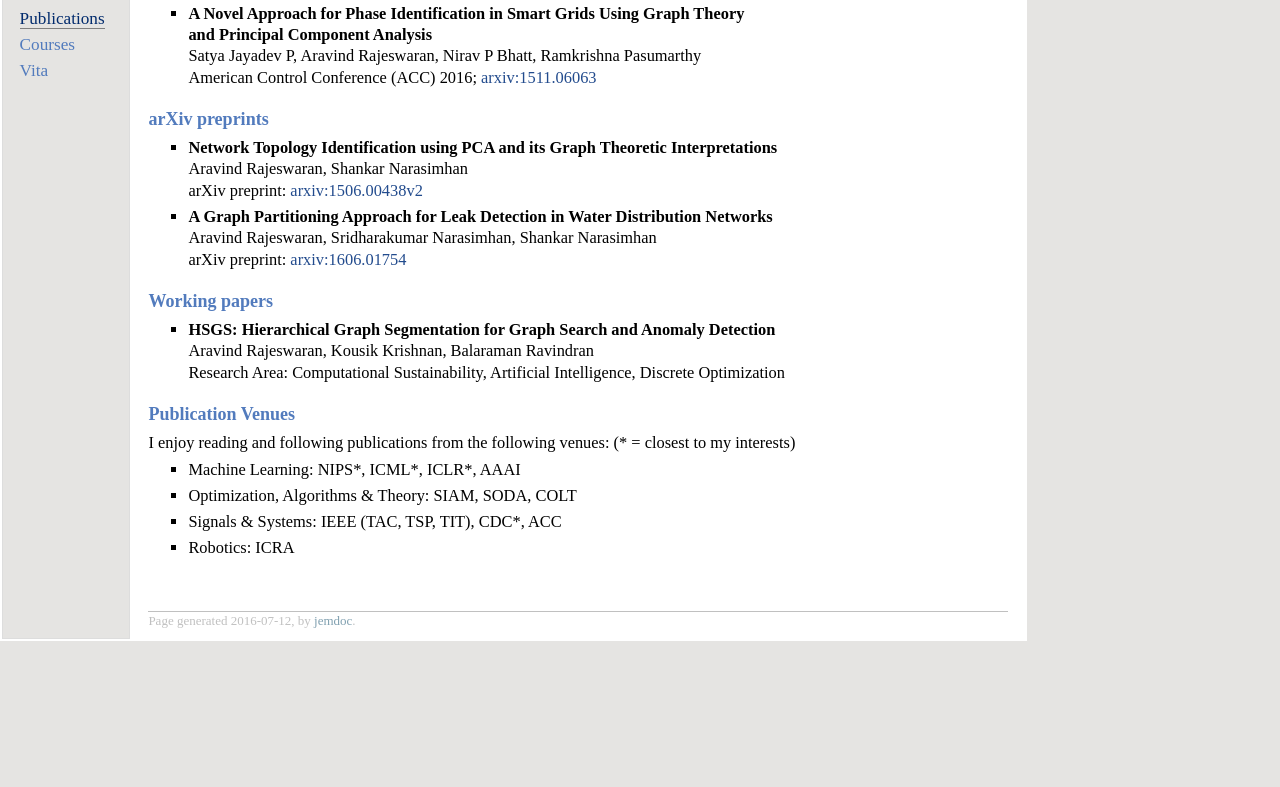
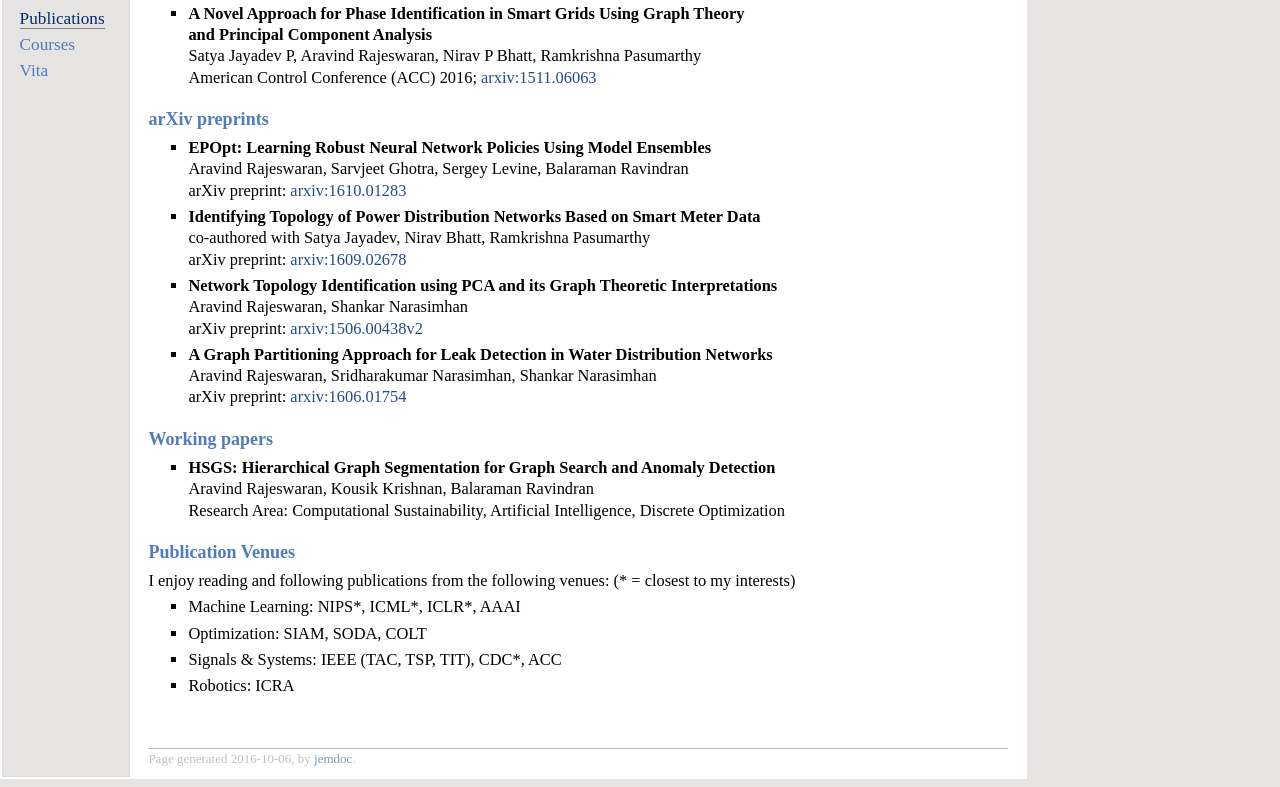
Before and after one commit to aravindr93/aravindr93.github.io, a plain HTML site: page publications.html in a window 1280 px wide. Shown: the part 97-884 px from the top of the page. Before the commit the page ends 800 px from the top, so only its background shows below. Drawn offline with Linux system fonts and the light colour scheme.

Commit message:
added new pre-prints to publications

```diff
--- a/publications.html
+++ b/publications.html
@@ -40,6 +40,14 @@ American Control Conference (ACC) 2016; <a href="http://arxiv.org/abs/1511.06063
 </ul>
 <h3>arXiv preprints</h3>
 <ul>
+<li><p><b>EPOpt: Learning Robust Neural Network Policies Using Model Ensembles</b> <br />
+Aravind Rajeswaran, Sarvjeet Ghotra, Sergey Levine, Balaraman Ravindran <br />
+arXiv preprint: <a href="https://arxiv.org/abs/1610.01283">arxiv:1610.01283</a></p>
+</li>
+<li><p><b>Identifying Topology of Power Distribution Networks Based on Smart Meter Data</b> <br />
+co-authored with Satya Jayadev, Nirav Bhatt, Ramkrishna Pasumarthy <br />
+arXiv preprint: <a href="https://arxiv.org/abs/1609.02678">arxiv:1609.02678</a></p>
+</li>
 <li><p><b>Network Topology Identification using PCA and its Graph Theoretic Interpretations</b> <br />
 Aravind Rajeswaran, Shankar Narasimhan <br />
 arXiv preprint: <a href="https://arxiv.org/abs/1506.00438">arxiv:1506.00438v2</a></p>
@@ -61,7 +69,7 @@ Research Area: Computational Sustainability, Artificial Intelligence, Discrete O
 <ul>
 <li><p>Machine Learning: NIPS*, ICML*, ICLR*, AAAI</p>
 </li>
-<li><p>Optimization, Algorithms & Theory: SIAM, SODA, COLT</p>
+<li><p>Optimization: SIAM, SODA, COLT</p>
 </li>
 <li><p>Signals & Systems: IEEE (TAC, TSP, TIT), CDC*, ACC</p>
 </li>
@@ -70,7 +78,7 @@ Research Area: Computational Sustainability, Artificial Intelligence, Discrete O
 </ul>
 <div id="footer">
 <div id="footer-text">
-Page generated 2016-07-12, by <a href="http://jemdoc.jaboc.net/">jemdoc</a>.
+Page generated 2016-10-06, by <a href="http://jemdoc.jaboc.net/">jemdoc</a>.
 </div>
 </div>
 </td>
```
Also changed, not shown: 1 other file.
